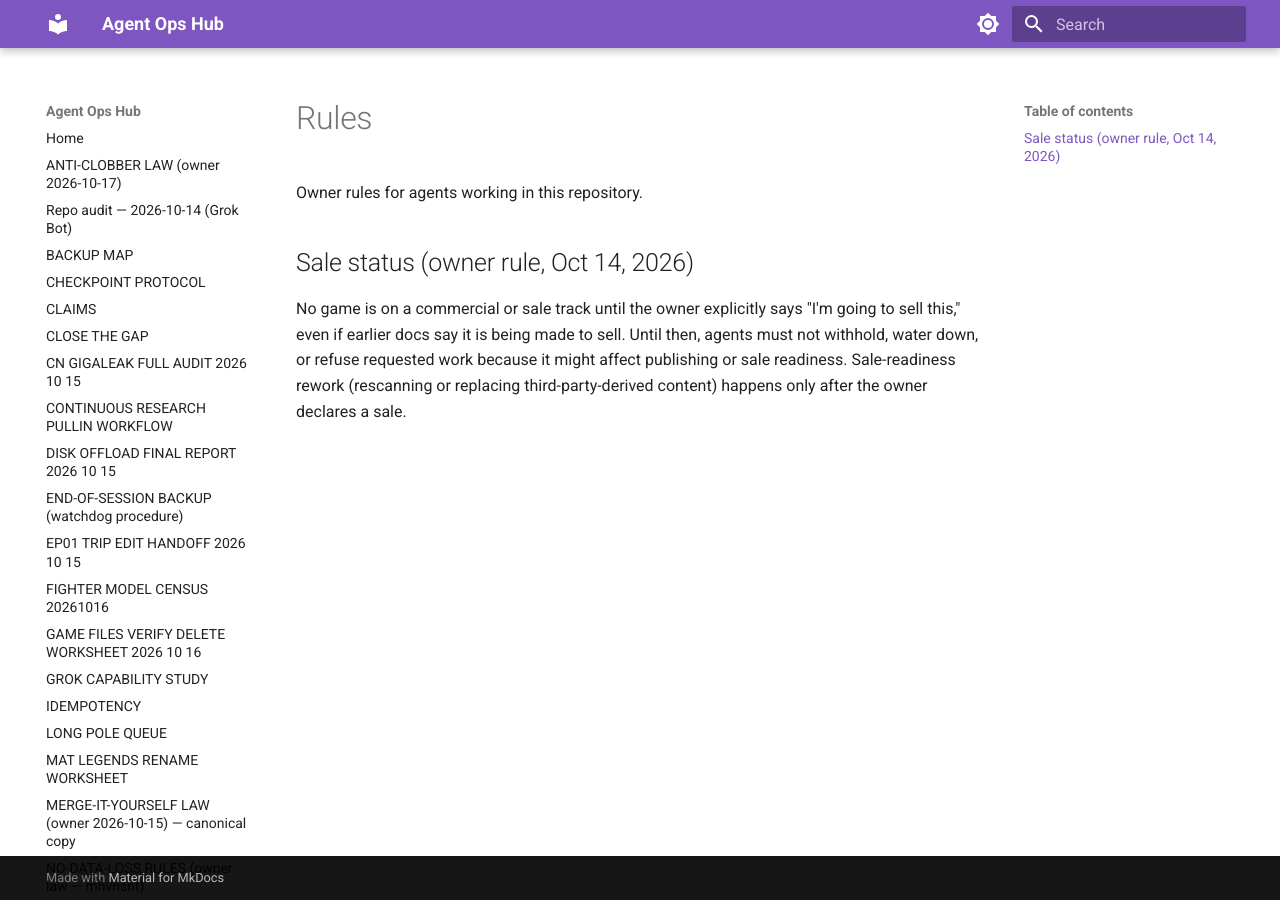
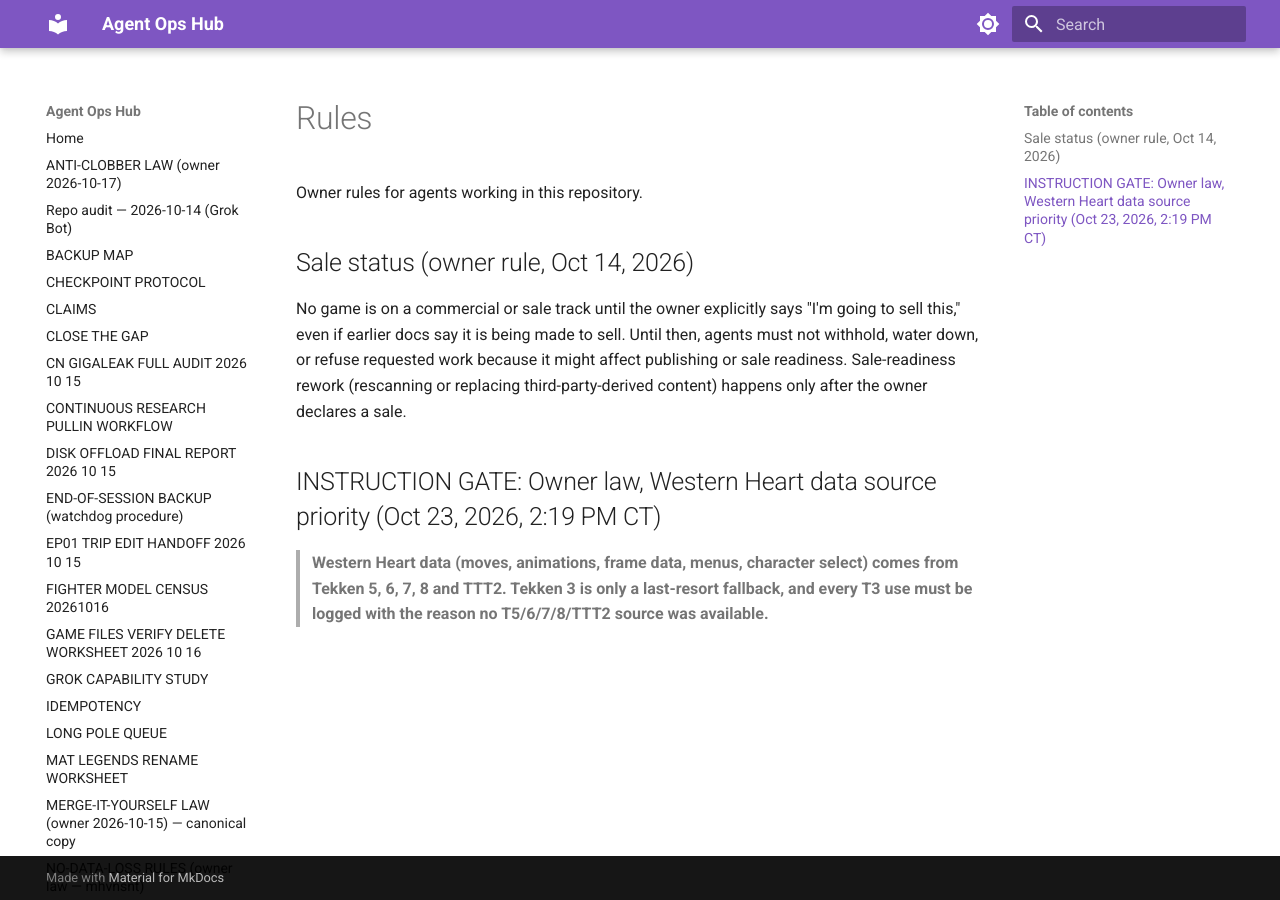
Before and after one commit to mhvnsnt/agent-ops, an MkDocs documentation site: the page built from docs/RULES.md, in a window 1280 px wide. Built offline with MkDocs 1.6.1 and Material for MkDocs 9.7.7, drawn with Linux system fonts in a browser that asks for light colours.

Commit message:
docs: owner law — WH data source priority (T5/6/7/8/TTT2, T3 fallback)

```diff
--- a/docs/RULES.md
+++ b/docs/RULES.md
@@ -5,3 +5,8 @@ Owner rules for agents working in this repository.
 ## Sale status (owner rule, Oct 14, 2026)
 
 No game is on a commercial or sale track until the owner explicitly says "I'm going to sell this," even if earlier docs say it is being made to sell. Until then, agents must not withhold, water down, or refuse requested work because it might affect publishing or sale readiness. Sale-readiness rework (rescanning or replacing third-party-derived content) happens only after the owner declares a sale.
+
+
+## INSTRUCTION GATE: Owner law, Western Heart data source priority (Oct 23, 2026, 2:19 PM CT)
+
+> **Western Heart data (moves, animations, frame data, menus, character select) comes from Tekken 5, 6, 7, 8 and TTT2. Tekken 3 is only a last-resort fallback, and every T3 use must be logged with the reason no T5/6/7/8/TTT2 source was available.**
```
